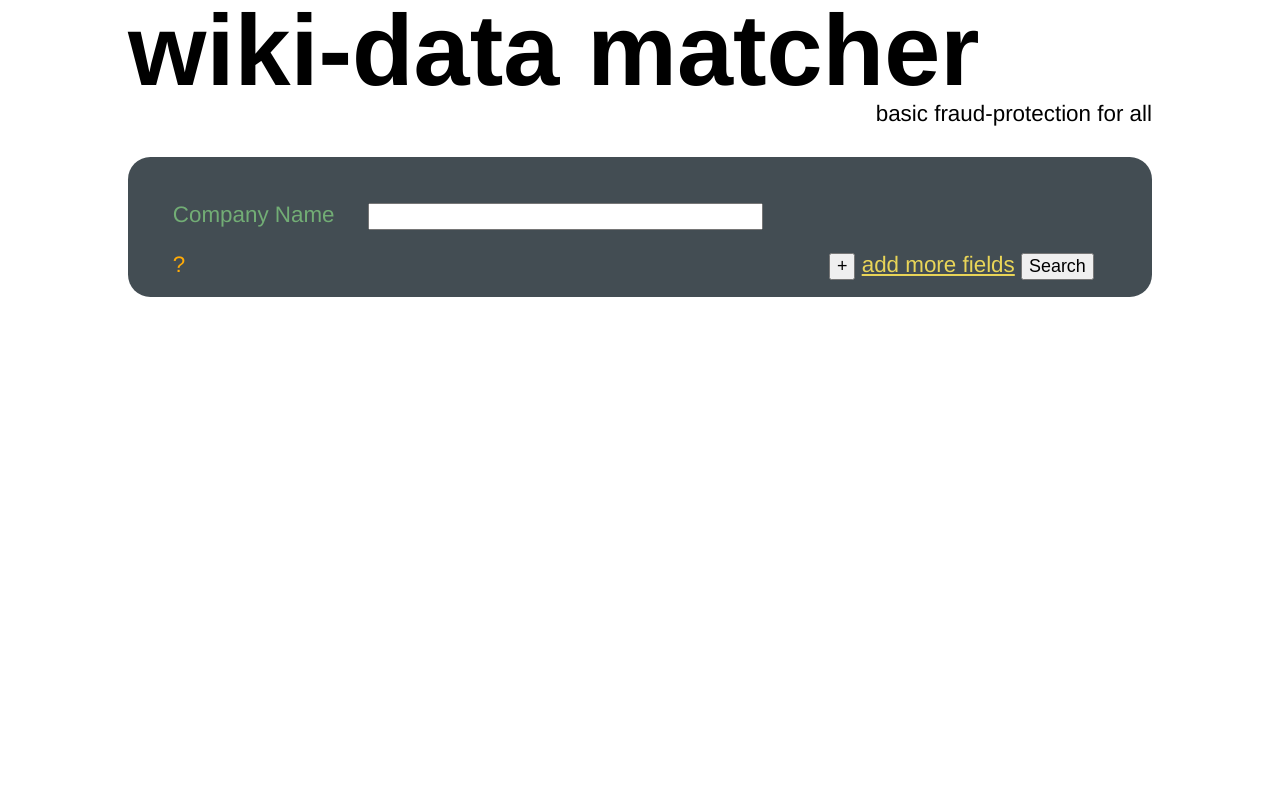
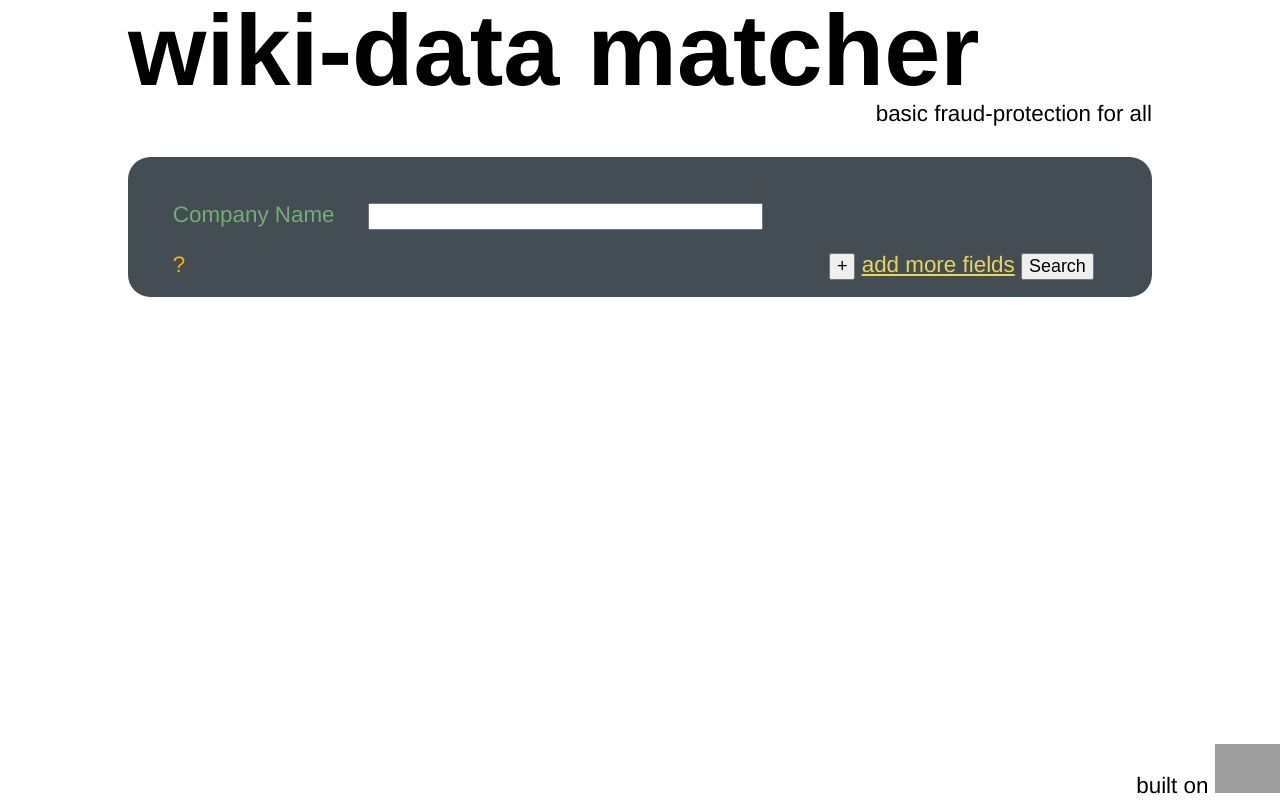
Before and after one commit to cdent/wikidatamatcher, a plain HTML site: page index.html in a window 1280 px wide. Drawn offline with Linux system fonts and the light colour scheme; grey boxes are pictures that could not be loaded.

Commit message:
added sticky wiki-data footer

```diff
--- a/css/styles.css
+++ b/css/styles.css
@@ -115,3 +115,26 @@ p {
 	border-bottom: 1px solid #0E8D94;
 	padding-bottom: 0.125em;
 }
+
+/*
+
+Sticky Footer by Ryan Fait
+http://ryanfait.com/
+
+*/
+
+* {
+	margin: 0;
+}
+html, body {
+	height: 100%;
+}
+#wrapper {
+	min-height: 100%;
+	height: auto !important;
+	height: 100%;
+	margin: 0 auto -2.5em; /* the bottom margin is the negative value of the footer's height */
+}
+#footer, .push {
+	height: 2.2em; /* .push must be the same height as .footer */
+}
--- a/index.html
+++ b/index.html
@@ -101,6 +101,12 @@
 					</ul>
 				</div>
 			</div>
+			<div class="push"></div>
+		</div>
+		<div id="footer">
+			<div class="right">
+				<span>built on </span><a href="http://wiki-data.com"><img src="http://wiki-data.com/static/images/WikiDataLogo.gif" height="49px" /></a>
+			</div>
 		</div>
 	</body>
 </html>
```
